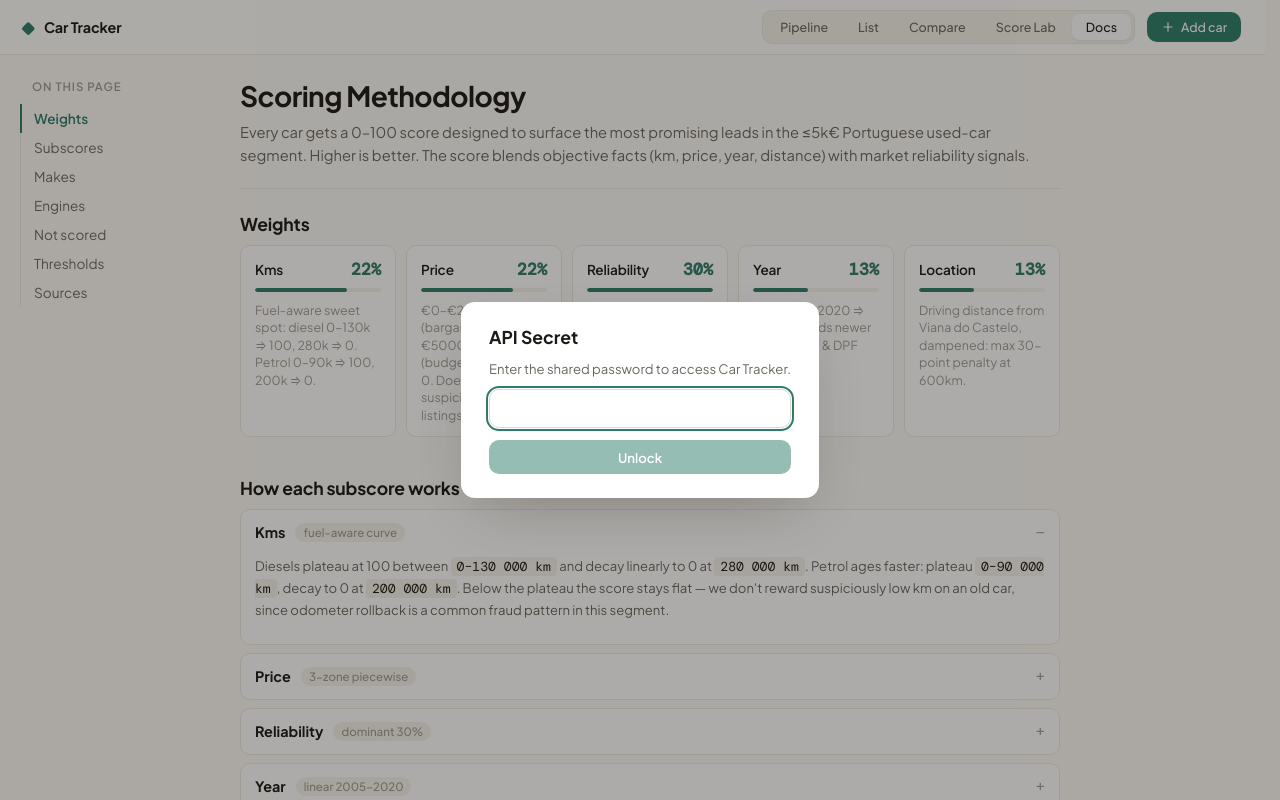
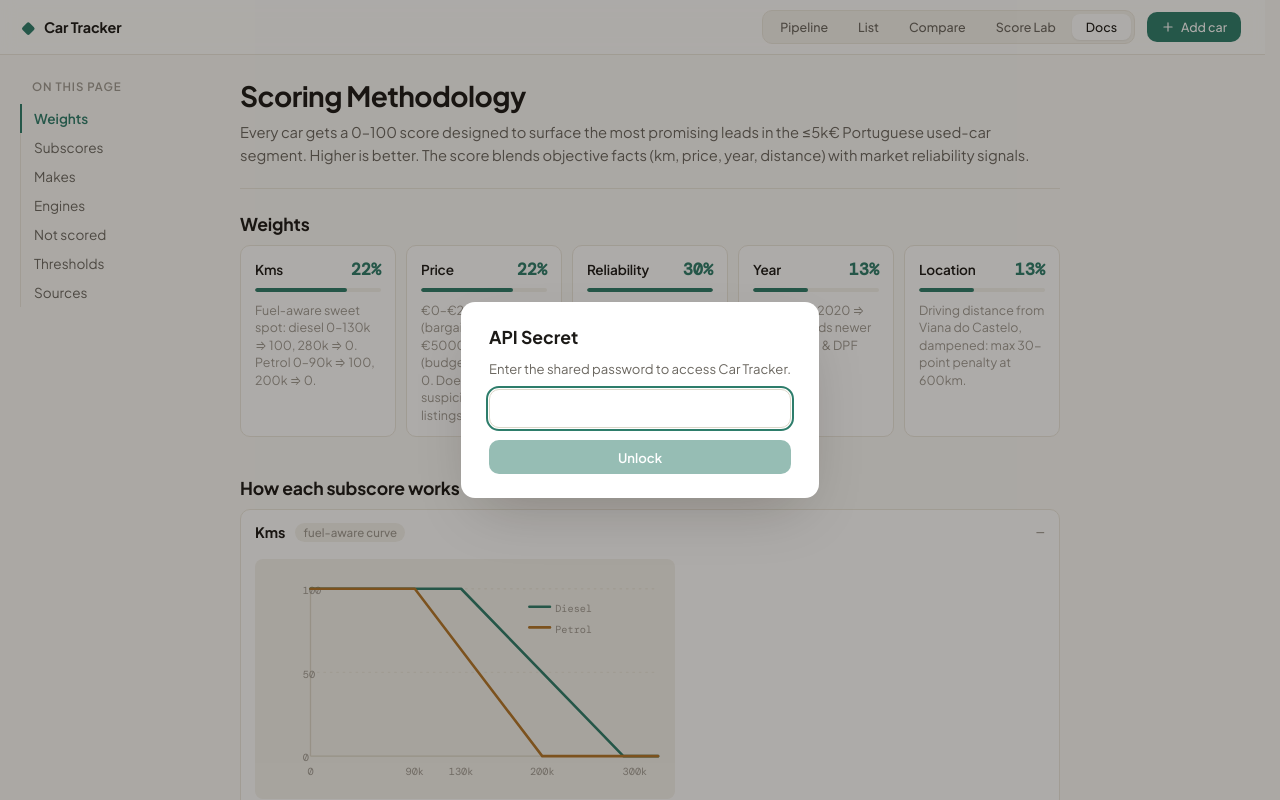
Before and after one commit to pedro-melo-rocha/car-tracker, a SvelteKit app: page /docs in a window 1280 px wide. Shown: the top 800 px of the page. Built offline with nearby package versions, Linux system fonts and the light colour scheme.

Commit message:
more improvs docs

```diff
--- a/src/routes/docs/+page.svelte
+++ b/src/routes/docs/+page.svelte
@@ -134,23 +134,93 @@
 			<h3>How each subscore works</h3>
 			<details open>
 				<summary><strong>Kms</strong> <span class="summary-tag">fuel-aware curve</span></summary>
+				<div class="details-body">
+					<svg class="curve" viewBox="0 0 320 180" role="img" aria-label="Km subscore curve">
+						<!-- grid + axes -->
+						<g class="grid">
+							<line x1="40" y1="20" x2="40" y2="150" />
+							<line x1="40" y1="150" x2="310" y2="150" />
+							<line x1="40" y1="85" x2="310" y2="85" class="dashed" />
+							<line x1="40" y1="20" x2="310" y2="20" class="dashed" />
+						</g>
+						<!-- y labels -->
+						<text x="34" y="24" class="ax">100</text>
+						<text x="34" y="89" class="ax">50</text>
+						<text x="34" y="154" class="ax">0</text>
+						<!-- x labels (0, 90, 130, 200, 280, 300k) -->
+						<text x="40" y="165" class="ax mid">0</text>
+						<text x="121" y="165" class="ax mid">90k</text>
+						<text x="157" y="165" class="ax mid">130k</text>
+						<text x="220" y="165" class="ax mid">200k</text>
+						<text x="292" y="165" class="ax mid">300k</text>
+						<!-- diesel curve: x=40+km/300000*270, plateau 0-130k, decay to 280k -->
+						<polyline
+							class="curve-line diesel"
+							points="40,20 157,20 283,150 310,150"
+						/>
+						<!-- petrol curve -->
+						<polyline
+							class="curve-line petrol"
+							points="40,20 121,20 220,150 310,150"
+						/>
+						<!-- legend -->
+						<g class="legend" transform="translate(210, 30)">
+							<line x1="0" y1="4" x2="16" y2="4" class="curve-line diesel" />
+							<text x="20" y="8" class="ax">Diesel</text>
+							<line x1="0" y1="20" x2="16" y2="20" class="curve-line petrol" />
+							<text x="20" y="24" class="ax">Petrol</text>
+						</g>
+					</svg>
 					<p>
 						Diesels plateau at 100 between <code>0–130 000 km</code> and decay linearly to 0 at
-					<code>280 000 km</code>. Petrol ages faster: plateau <code>0–90 000 km</code>, decay to 0
-					at <code>200 000 km</code>. Below the plateau the score stays flat — we don't reward
-					suspiciously low km on an old car, since odometer rollback is a common fraud pattern in
-					this segment.
+						<code>280 000 km</code>. Petrol ages faster: plateau <code>0–90 000 km</code>, decay
+						to 0 at <code>200 000 km</code>. Below the plateau the score stays flat — we don't
+						reward suspiciously low km on an old car, since odometer rollback is a common fraud
+						pattern in this segment.
 					</p>
+				</div>
 			</details>
 			<details>
 				<summary><strong>Price</strong> <span class="summary-tag">3-zone piecewise</span></summary>
+				<div class="details-body">
+					<svg class="curve" viewBox="0 0 320 180" role="img" aria-label="Price subscore curve">
+						<g class="grid">
+							<line x1="40" y1="20" x2="40" y2="150" />
+							<line x1="40" y1="150" x2="310" y2="150" />
+							<line x1="40" y1="85" x2="310" y2="85" class="dashed" />
+							<line x1="40" y1="20" x2="310" y2="20" class="dashed" />
+						</g>
+						<text x="34" y="24" class="ax">100</text>
+						<text x="34" y="89" class="ax">50</text>
+						<text x="34" y="154" class="ax">0</text>
+						<!-- x axis scale: 0 to 10000 mapped to 40-310 (270px) -->
+						<!-- 2500 -> 40 + 2500/10000*270 = 107.5 -->
+						<!-- 5000 -> 175 -->
+						<!-- 7500 -> 242.5 -->
+						<!-- 10000 -> 310 -->
+						<text x="40" y="165" class="ax mid">€0</text>
+						<text x="107" y="165" class="ax mid">€2.5k</text>
+						<text x="175" y="165" class="ax mid">€5k</text>
+						<text x="242" y="165" class="ax mid">€7.5k</text>
+						<text x="305" y="165" class="ax mid">€10k</text>
+						<!-- budget marker -->
+						<line x1="175" y1="20" x2="175" y2="150" class="marker" />
+						<text x="175" y="14" class="ax mid marker-label">budget</text>
+						<!-- curve: (0,100) (2500,100) (5000,50) (7500,0) (10000,0) -->
+						<polyline
+							class="curve-line price"
+							points="40,20 107,20 175,85 242,150 310,150"
+						/>
+					</svg>
 					<p>
-					Anchored on the <code>€5000</code> budget. Plateau at 100 from <code>€0 to €2500</code>
+						Anchored on the <code>€5000</code> budget. Plateau at 100 from
+						<code>€0 to €2500</code>
 						(bargain zone), linear decay to 50 at <code>€5000</code>, then a second decay to 0 at
 						<code>€7500</code>. The plateau exists because suspiciously cheap listings are usually
-					scams, salvage or mechanical wrecks. The soft tail past budget lets a genuine over-budget
-					deal still surface through the total score.
+						scams, salvage or mechanical wrecks. The soft tail past budget lets a genuine
+						over-budget deal still surface through the total score.
 					</p>
+				</div>
 			</details>
 			<details>
 				<summary
@@ -565,6 +635,66 @@
 		padding: 0 14px 14px;
 		margin: 0;
 	}
+	.details-body {
+		padding: 0 14px 14px;
+	}
+	.details-body p {
+		margin: 0;
+		color: var(--text-secondary);
+		font-size: var(--fs-sm);
+		line-height: 1.6;
+	}
+	.curve {
+		display: block;
+		width: 100%;
+		max-width: 420px;
+		height: auto;
+		margin: 4px 0 14px;
+		background: var(--bg-warm);
+		border-radius: var(--radius-sm);
+		padding: 4px;
+	}
+	.curve .grid line {
+		stroke: var(--border-strong);
+		stroke-width: 1;
+	}
+	.curve .grid line.dashed {
+		stroke: var(--border);
+		stroke-dasharray: 2 3;
+	}
+	.curve .ax {
+		font-family: var(--mono);
+		font-size: 8px;
+		fill: var(--text-muted);
+	}
+	.curve .ax.mid {
+		text-anchor: middle;
+	}
+	.curve .curve-line {
+		fill: none;
+		stroke-width: 2;
+		stroke-linejoin: round;
+		stroke-linecap: round;
+	}
+	.curve .curve-line.diesel {
+		stroke: var(--accent);
+	}
+	.curve .curve-line.petrol {
+		stroke: var(--warn);
+	}
+	.curve .curve-line.price {
+		stroke: var(--accent);
+	}
+	.curve .marker {
+		stroke: var(--red);
+		stroke-width: 1;
+		stroke-dasharray: 2 2;
+		opacity: 0.6;
+	}
+	.curve .marker-label {
+		fill: var(--red);
+		font-size: 7px;
+	}
 	details.context-details {
 		margin-bottom: 16px;
 	}
```
Also changed, not shown: src/lib/constants.ts (+19 -14 lines). Lines whose indentation alone changed are shown as unchanged.
